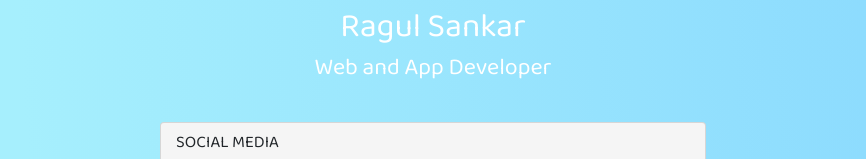
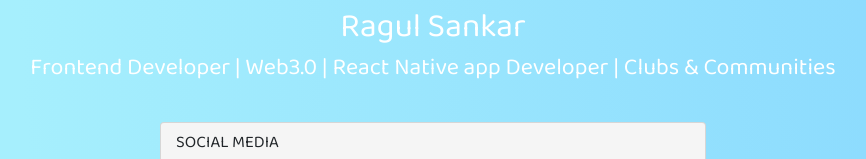
Before and after one commit to RagulSankar04/Linktree, a plain HTML site: page index.html in a window 1280 px wide. Shown: the part 142-301 px from the top of the page, without its empty margins (207-1073 px from the left). Drawn offline with nearby package versions, Linux system fonts and the light colour scheme.

Commit message:
Bio Updated

```diff
--- a/index.html
+++ b/index.html
@@ -20,7 +20,7 @@
           <div class="m-3 text-center">
             <img src="./logo1.jpg" alt="Ragul's image" class="img-thumbnail rounded-circle" width="160" height="150" />
             <h1>Ragul Sankar</h1>
-            <h2>Web and App Developer</h2>
+            <h2>Frontend Developer | Web3.0 | React Native app Developer | Clubs & Communities</h2>
           </div>
         </div>
       </div>
```
